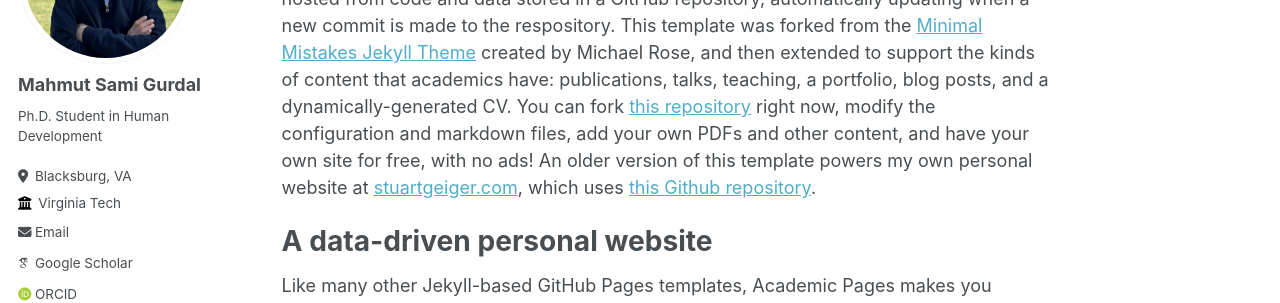
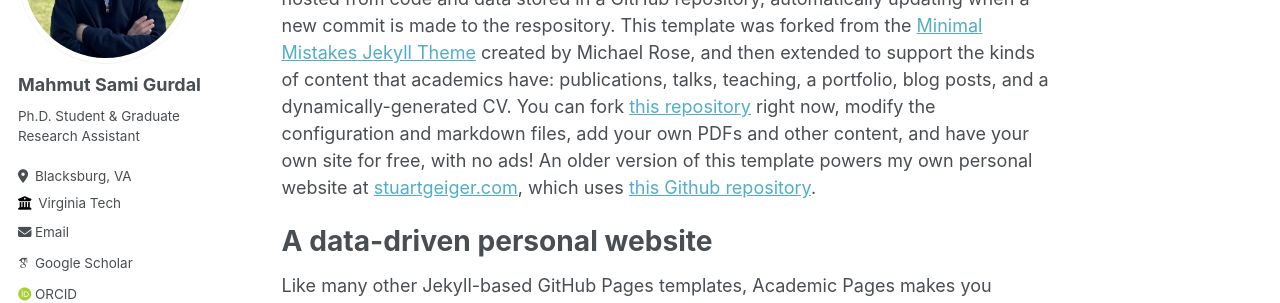
Before and after one commit to mahmutgurdal/mahmutgurdal.github.io, a Jekyll site: the page built from _pages/about.md, in a window 1280 px wide. Shown: the part 217-520 px from the top of the page. Built offline with Jekyll 4.4.1, drawn with Linux system fonts in a browser that asks for light colours; some web fonts are replaced.

Commit message:
_config.yml

```diff
--- a/_config.yml
+++ b/_config.yml
@@ -24,7 +24,7 @@ author:
   avatar: "Gurdal-Profile.JPEG"
   name: "Mahmut Sami Gurdal"
   pronouns: # example: "she/her"
-  bio: "Ph.D. Student in Human Development"
+  bio: "Ph.D. Student & Graduate Research Assistant"
   location: "Blacksburg, VA"
   employer: "Virginia Tech"
   uri: # "https://liberalarts.vt.edu/departments-and-schools/department-of-human-development-and-family-science/academic-programs/hdfs-graduate-students/mahmut-sami-gurdal.html"
```
